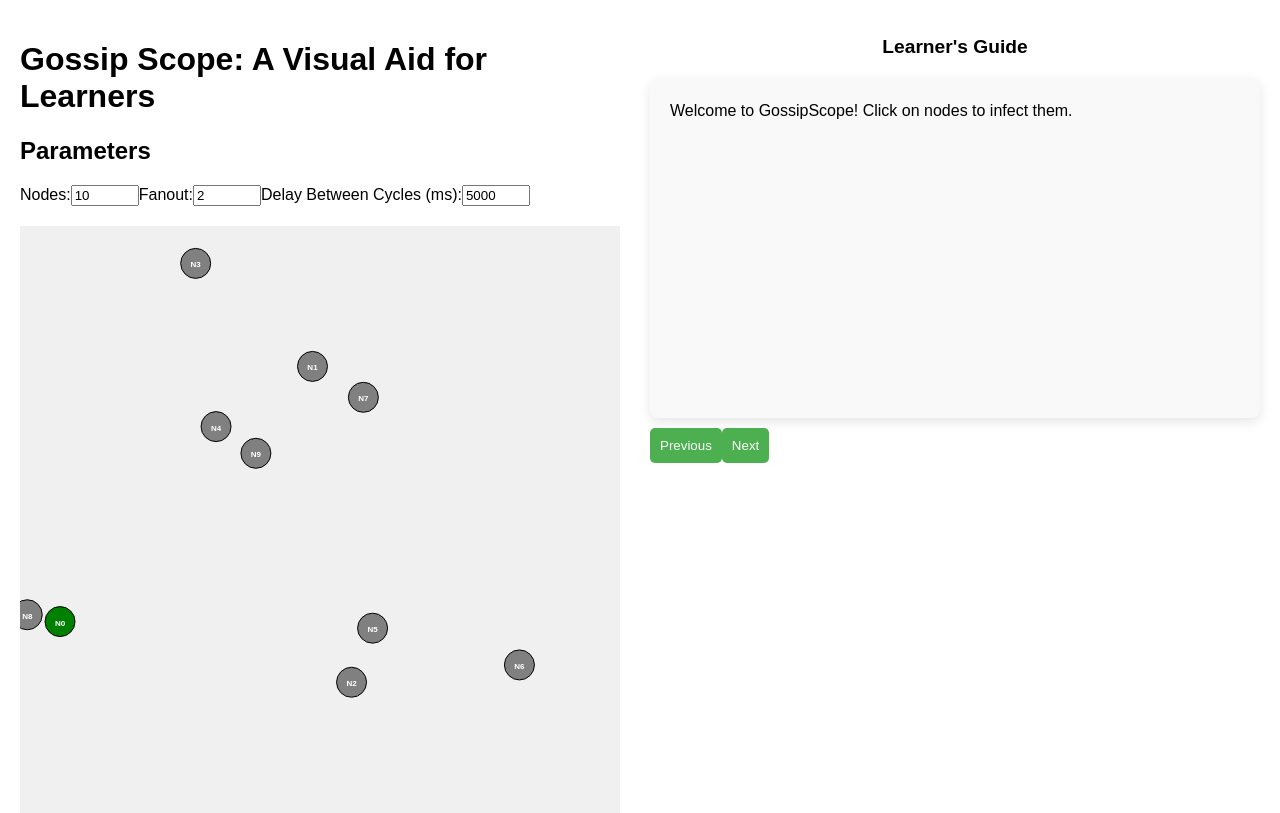
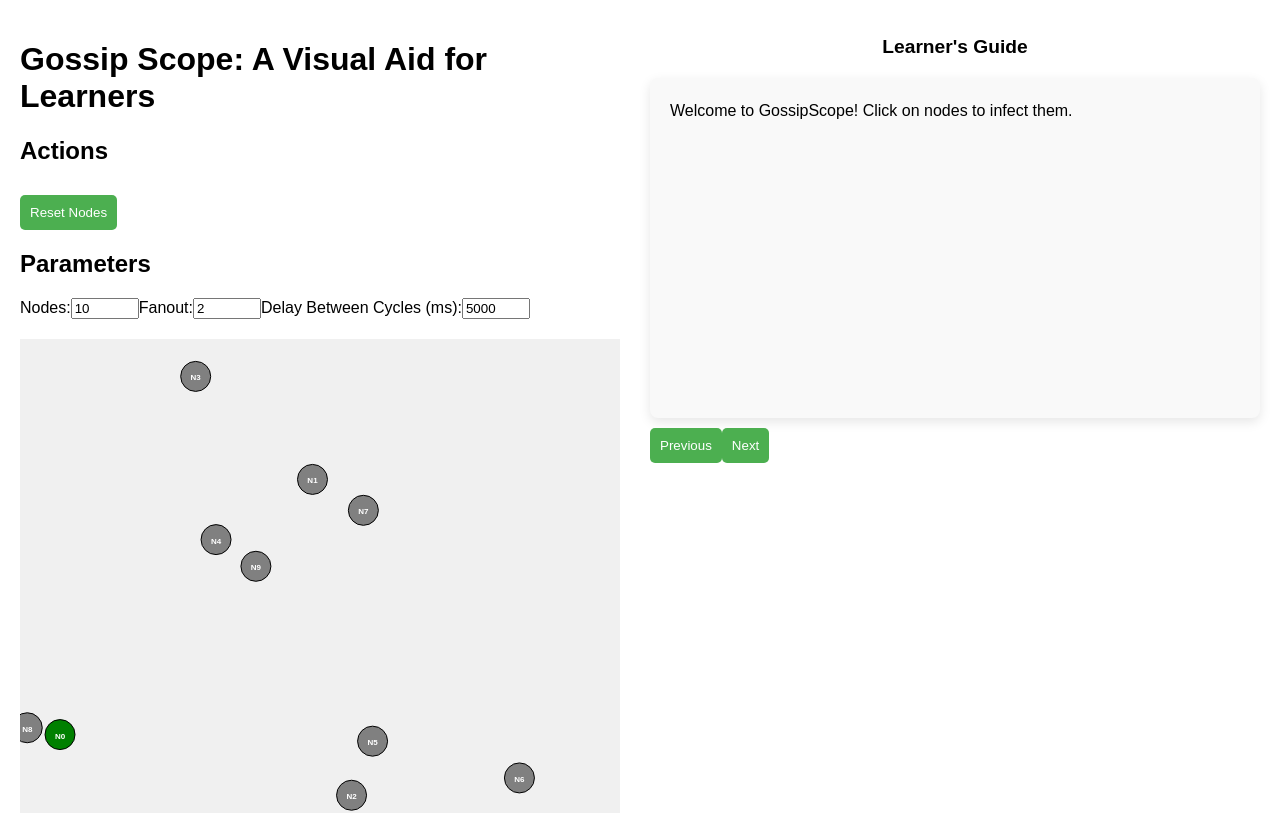
Before and after one commit to sasagarw/gossip-scope, a React (Create React App) app: page / in a window 1280 px wide. Shown: the top 813 px of the page. Built offline with nearby package versions, Linux system fonts and the light colour scheme.

Commit message:
* A button for reset * when any node is selected it turns to informed (click event)

```diff
--- a/src/App.js
+++ b/src/App.js
@@ -13,6 +13,27 @@ const App = () => {
   const [isGossipRunning, setIsGossipRunning] = useState(false);
   const [currentGuideIndex, setCurrentGuideIndex] = useState(0);
   const [gossipDots, setGossipDots] = useState([]);
+
+  // Function to reset all states to initial values
+  const resetAllStates = useCallback(() => {
+    // Reset nodes with initial state
+    const initialNodes = Array.from({ length: nodeCount }, (_, i) => ({
+      id: i,
+      x: Math.random() * 500,
+      y: Math.random() * 500,
+      informed: i === 0, // Start with node 0 as informed
+    }));
+
+    // Reset all states to their initial values
+    setNodes(initialNodes);
+    setRound(0);
+    setFanout(2);
+    setDelayBetweenCycles(5000);
+    setIsGossipRunning(false);
+    setCurrentGuideIndex(0);
+    setGossipDots([]);
+  }, [nodeCount]);
+
 
   // Initialize nodes with random positions and status
   useEffect(() => {
@@ -75,6 +96,16 @@ const App = () => {
     setCurrentGuideIndex(prev => (prev + 1) % guideContent.length);
   }, []);
 
+  // Function to handle node click and change its informed status
+  const handleNodeClick = useCallback((nodeId) => {
+    const updatedNodes = nodes.map(node =>
+      node.id === nodeId
+        ? { ...node, informed: true }
+        : node
+    );
+    setNodes(updatedNodes);
+  }, [nodes]);
+
   const guideContent = [
     "Welcome to GossipScope! Click on nodes to infect them.",
     "Use the controls to manage the gossip simulation.",
@@ -85,6 +116,13 @@ const App = () => {
     <div className="App">
       <div className="demo-section">
         <h1>Gossip Scope: A Visual Aid for Learners</h1>
+
+
+        <div className="action">
+          <h2>Actions</h2>
+          <button onClick={resetAllStates}>Reset Nodes</button>
+        </div>
+
 
         <div className="parameters">
           <h2>Parameters</h2>
@@ -124,23 +162,28 @@ const App = () => {
 
         <svg width="600" height="600" className="network">
           {nodes.map((node, index) => (
-            <><circle
+            <g key={index} onClick={() => handleNodeClick(node.id)}>
+              <circle
                 key={index}
                 cx={node.x}
                 cy={node.y}
                 r={15}
                 fill={node.informed ? 'green' : 'gray'}
+                style={{ cursor: 'pointer' }}
                 stroke="black"
-              strokeWidth={1} /><text
+                strokeWidth={1} />
+
+              <text
                 x={node.x}
                 y={node.y + 4}
                 textAnchor="middle"
                 fill="white"
                 fontSize="8"
                 fontWeight="bold"
+                pointerEvents="none"
               >
                 N{node.id}
-              </text></>
+              </text></g>
           ))}
           {gossipDots.map((dot, index) => (
             <image
```
Lines whose indentation alone changed are shown as unchanged.
